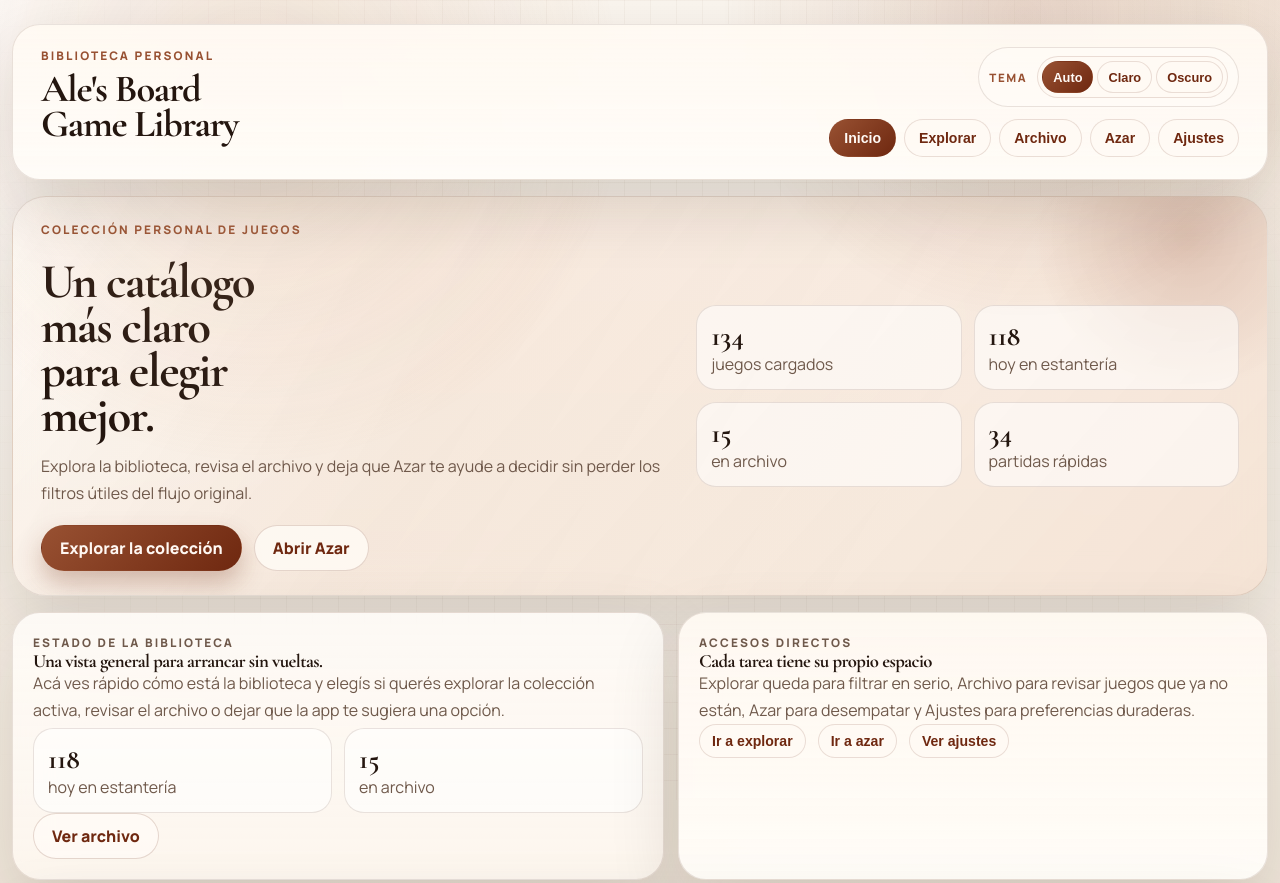
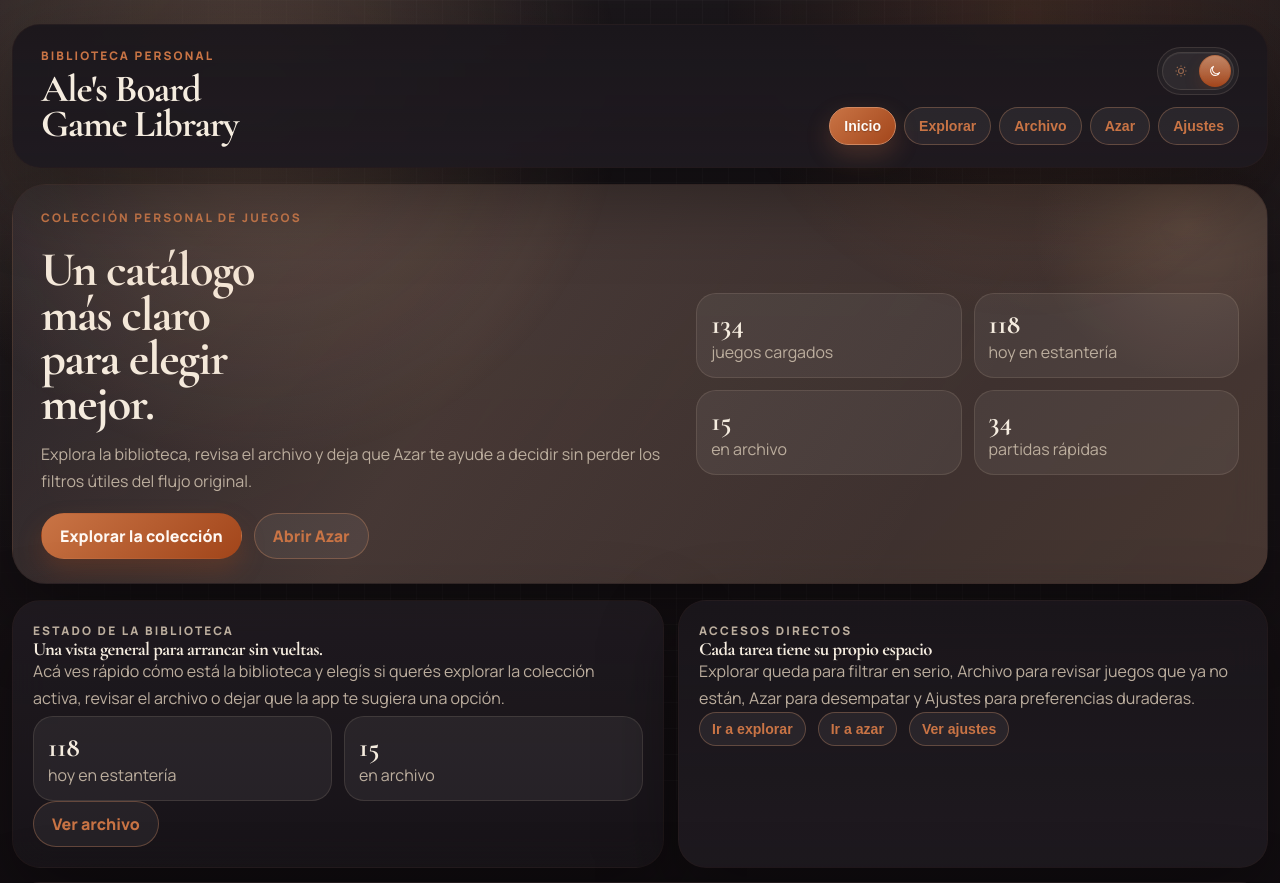
Before and after one commit to alebarsotti/boardgame-library, a website: page index.html in a window 1280 px wide. Shown: the top 883 px of the page. Drawn offline with nearby package versions, Linux system fonts and the light colour scheme.

Commit message:
Simplify theme switch to compact light-dark toggle

```diff
--- a/app.js
+++ b/app.js
@@ -6,8 +6,7 @@ const RANDOM_HISTORY_LIMIT = 5;
 const RANDOM_REVEAL_MIN_MS = 900;
 const RANDOM_REVEAL_MAX_MS = 1400;
 const RECENT_ACQUISITION_WINDOW_MONTHS = 12;
-const THEME_KEYS = ["auto", "light", "dark"];
-const systemThemeMediaQuery = window.matchMedia("(prefers-color-scheme: dark)");
+const THEME_KEYS = ["light", "dark"];
 
 const PAGE_KEYS = ["home", "browse", "archive", "random", "settings"];
 let masonryLayoutFrame = 0;
@@ -22,7 +21,6 @@ const translations = {
     navRandom: "Azar",
     navSettings: "Ajustes",
     themeLabel: "Tema",
-    themeAuto: "Auto",
     themeLight: "Claro",
     themeDark: "Oscuro",
     heroEyebrow: "Colección personal de juegos",
@@ -195,7 +193,7 @@ const translations = {
     settingsBody: "Tema e idioma viven acá para que el resto de la biblioteca quede libre para elegir juegos.",
     settingsThemeEyebrow: "Tema",
     settingsThemeTitle: "Tema de la biblioteca",
-    settingsThemeBody: "Seguí el sistema o fijá modo claro u oscuro.",
+    settingsThemeBody: "Elegí entre modo claro y oscuro para toda la biblioteca.",
     settingsLanguageEyebrow: "Idioma",
     settingsLanguageTitle: "Idioma de interfaz",
     settingsLanguageBody: "Cambia navegación, encabezados y contenido visible.",
@@ -214,7 +212,6 @@ const translations = {
     navRandom: "Random",
     navSettings: "Settings",
     themeLabel: "Theme",
-    themeAuto: "Auto",
     themeLight: "Light",
     themeDark: "Dark",
     heroEyebrow: "Personal board game collection",
@@ -382,7 +379,7 @@ const translations = {
     settingsBody: "Theme and language live here so the rest of the library can stay focused on choosing games.",
     settingsThemeEyebrow: "Theme",
     settingsThemeTitle: "Library theme",
-    settingsThemeBody: "Follow the system or pin light or dark mode.",
+    settingsThemeBody: "Choose between light and dark mode for the whole library.",
     settingsLanguageEyebrow: "Language",
     settingsLanguageTitle: "Interface language",
     settingsLanguageBody: "Updates navigation, headings, and visible content.",
@@ -465,7 +462,6 @@ document.addEventListener("DOMContentLoaded", init);
 async function init() {
   cacheElements();
   loadPreferences();
-  bindThemeMediaQuery();
   applyThemePreference();
   bindEvents();
   applyTranslations();
@@ -527,7 +523,7 @@ function loadPreferences() {
   state.language = state.preferences.language || "es";
   state.filters.view = state.preferences.view || "grid";
   state.activePage = state.preferences.activePage || "home";
-  state.preferences.theme = THEME_KEYS.includes(state.preferences.theme) ? state.preferences.theme : "auto";
+  state.preferences.theme = THEME_KEYS.includes(state.preferences.theme) ? state.preferences.theme : "dark";
   state.lastWorkspacePage = state.activePage === "archive" ? "archive" : "browse";
 
   try {
@@ -560,22 +556,6 @@ function bindEvents() {
   window.addEventListener("resize", scheduleMasonryLayout);
 }
 
-function bindThemeMediaQuery() {
-  if (typeof systemThemeMediaQuery.addEventListener === "function") {
-    systemThemeMediaQuery.addEventListener("change", handleSystemThemeChange);
-    return;
-  }
-  if (typeof systemThemeMediaQuery.addListener === "function") {
-    systemThemeMediaQuery.addListener(handleSystemThemeChange);
-  }
-}
-
-function handleSystemThemeChange() {
-  if (state.preferences.theme !== "auto") return;
-  applyThemePreference();
-  syncScoreBadges();
-}
-
 function ensureValidActivePage() {
   if (!PAGE_KEYS.includes(state.activePage)) {
     state.activePage = "home";
@@ -612,17 +592,13 @@ function setTheme(theme) {
 }
 
 function getEffectiveTheme() {
-  if (state.preferences.theme === "light" || state.preferences.theme === "dark") {
-    return state.preferences.theme;
-  }
-  return systemThemeMediaQuery.matches ? "dark" : "light";
+  return state.preferences.theme === "light" ? "light" : "dark";
 }
 
 function applyThemePreference() {
-  const preference = THEME_KEYS.includes(state.preferences.theme) ? state.preferences.theme : "auto";
-  const effectiveTheme = preference === "auto" ? getEffectiveTheme() : preference;
+  const effectiveTheme = getEffectiveTheme();
   document.body.dataset.theme = effectiveTheme;
-  document.body.dataset.themePreference = preference;
+  document.body.dataset.themePreference = effectiveTheme;
   document.documentElement.style.colorScheme = effectiveTheme;
 }
 
@@ -731,22 +707,62 @@ function renderLanguageSegment() {
 function renderThemeSegments() {
   const copy = translations[state.language];
   const options = [
-    ["auto", copy.themeAuto],
     ["light", copy.themeLight],
     ["dark", copy.themeDark]
   ];
   [elements.themeSegmentHeader, elements.themeSegmentSettings].forEach((container) => {
     if (!container) return;
-    container.innerHTML = options
-      .map(
-        ([value, label]) =>
-          `<button class="segment-button ${state.preferences.theme === value ? "is-active" : ""}" data-theme="${value}" type="button">${escapeHtml(label)}</button>`
-      )
-      .join("");
+    const activeIndex = Math.max(0, options.findIndex(([value]) => value === state.preferences.theme));
+    if (!container.querySelector(".theme-toggle__track")) {
+      container.innerHTML = `
+        <div class="theme-toggle__track" data-theme-active="${escapeAttribute(String(activeIndex))}">
+          <span class="theme-toggle__thumb" aria-hidden="true"></span>
+          ${options
+            .map(([value, label]) => {
+              const icon = value === "light" ? themeIconSun() : themeIconMoon();
+              const isActive = state.preferences.theme === value;
+              return `
+                <button
+                  class="theme-toggle__button ${isActive ? "is-active" : ""}"
+                  data-theme="${escapeAttribute(value)}"
+                  type="button"
+                  aria-pressed="${isActive ? "true" : "false"}"
+                  aria-label="${escapeAttribute(label)}"
+                  title="${escapeAttribute(label)}"
+                >
+                  ${icon}
+                </button>
+              `;
+            })
+            .join("")}
+        </div>
+      `;
+      container.querySelectorAll("[data-theme]").forEach((button) => {
+        button.addEventListener("click", () => setTheme(button.dataset.theme));
+      });
+    }
+    const track = container.querySelector(".theme-toggle__track");
+    if (track) {
+      track.dataset.themeActive = String(activeIndex);
+    }
     container.querySelectorAll("[data-theme]").forEach((button) => {
-      button.addEventListener("click", () => setTheme(button.dataset.theme));
+      const value = button.dataset.theme;
+      const label = options.find(([option]) => option === value)?.[1] || value;
+      const isActive = state.preferences.theme === value;
+      button.classList.toggle("is-active", isActive);
+      button.setAttribute("aria-pressed", isActive ? "true" : "false");
+      button.setAttribute("aria-label", label);
+      button.setAttribute("title", label);
     });
   });
+}
+
+function themeIconSun() {
+  return '<svg viewBox="0 0 24 24" fill="none" stroke="currentColor" stroke-width="1.9" aria-hidden="true"><circle cx="12" cy="12" r="4.2"/><path d="M12 2.5v2.4M12 19.1v2.4M4.9 4.9l1.7 1.7M17.4 17.4l1.7 1.7M2.5 12h2.4M19.1 12h2.4M4.9 19.1l1.7-1.7M17.4 6.6l1.7-1.7"/></svg>';
+}
+
+function themeIconMoon() {
+  return '<svg viewBox="0 0 24 24" fill="none" stroke="currentColor" stroke-width="1.9" aria-hidden="true"><path d="M20 14.2A8 8 0 1 1 9.8 4a6.6 6.6 0 0 0 10.2 10.2Z"/></svg>';
 }
 
 function getFilterControlDefinitions() {
--- a/index.html
+++ b/index.html
@@ -25,8 +25,7 @@
         </div>
         <div class="topbar__controls">
           <div class="theme-switch theme-switch--topbar">
-            <span class="theme-switch__label" data-i18n="themeLabel"></span>
-            <div class="segmented-control segmented-control--compact" id="theme-segment-header" aria-label="Theme"></div>
+            <div class="theme-toggle" id="theme-segment-header" aria-label="Theme"></div>
           </div>
           <nav class="page-nav" id="page-nav" aria-label="Primary"></nav>
         </div>
@@ -243,7 +242,7 @@
               <p class="eyebrow" data-i18n="settingsThemeEyebrow"></p>
               <h3 data-i18n="settingsThemeTitle"></h3>
               <p data-i18n="settingsThemeBody"></p>
-              <div class="segmented-control" id="theme-segment-settings" aria-label="Theme"></div>
+              <div class="theme-toggle theme-toggle--settings" id="theme-segment-settings" aria-label="Theme"></div>
             </article>
             <article class="info-card">
               <p class="eyebrow" data-i18n="settingsLanguageEyebrow"></p>
--- a/styles.css
+++ b/styles.css
@@ -221,8 +221,8 @@ body::after {
 .theme-switch {
   display: inline-flex;
   align-items: center;
-  gap: 10px;
-  padding: 8px 10px;
+  gap: 0;
+  padding: 4px;
   border-radius: 999px;
   background: var(--surface-muted);
   border: 1px solid var(--line);
@@ -234,6 +234,95 @@ body::after {
   letter-spacing: 0.14em;
   text-transform: uppercase;
   color: var(--accent);
+}
+
+.theme-toggle {
+  display: inline-flex;
+}
+
+.theme-toggle__track {
+  --toggle-offset: 0;
+  position: relative;
+  display: grid;
+  grid-template-columns: repeat(2, 32px);
+  align-items: center;
+  gap: 2px;
+  padding: 2px;
+  border-radius: 999px;
+  border: 1px solid color-mix(in srgb, var(--chip-border) 88%, transparent);
+  background: color-mix(in srgb, var(--chip-bg) 94%, var(--surface-strong) 6%);
+  box-shadow: inset 0 1px 0 rgba(255, 255, 255, 0.05);
+  overflow: hidden;
+}
+
+.theme-toggle__track[data-theme-active="1"] {
+  --toggle-offset: 34px;
+}
+
+.theme-toggle__thumb {
+  position: absolute;
+  top: 2px;
+  left: 2px;
+  width: 32px;
+  height: 32px;
+  border-radius: 999px;
+  background: linear-gradient(180deg, color-mix(in srgb, var(--accent) 84%, rgba(255, 255, 255, 0.2)), var(--accent-strong));
+  box-shadow: 0 7px 16px color-mix(in srgb, var(--accent-strong) 18%, transparent);
+  transform: translate3d(var(--toggle-offset), 0, 0);
+  transition:
+    transform 420ms cubic-bezier(0.2, 0.92, 0.24, 1),
+    box-shadow 260ms ease,
+    background 260ms ease;
+}
+
+.theme-toggle__thumb::after {
+  content: "";
+  position: absolute;
+  inset: 1px;
+  border-radius: inherit;
+  background: linear-gradient(180deg, rgba(255, 255, 255, 0.22), rgba(255, 255, 255, 0));
+  opacity: 0.75;
+}
+
+.theme-toggle__button {
+  position: relative;
+  z-index: 1;
+  display: inline-flex;
+  align-items: center;
+  justify-content: center;
+  width: 32px;
+  height: 32px;
+  padding: 0;
+  border: 0;
+  border-radius: 999px;
+  background: transparent;
+  color: color-mix(in srgb, var(--accent) 74%, var(--muted));
+  cursor: pointer;
+  transition:
+    color 200ms ease,
+    transform 220ms ease,
+    opacity 200ms ease;
+}
+
+.theme-toggle__button svg {
+  width: 14px;
+  height: 14px;
+}
+
+.theme-toggle__button:hover {
+  transform: translateY(-1px) scale(1.02);
+}
+
+.theme-toggle__button.is-active {
+  color: #fffaf6;
+}
+
+.theme-toggle__button:not(.is-active) {
+  opacity: 0.72;
+}
+
+body[data-theme="dark"] .theme-toggle__track {
+  background: color-mix(in srgb, var(--chip-bg) 84%, var(--surface-strong) 16%);
 }
 
 .brand-title,
@@ -1456,6 +1545,9 @@ body[data-theme="dark"] .site-footer a {
   .theme-switch {
     justify-content: space-between;
   }
+  .theme-toggle {
+    justify-content: flex-end;
+  }
 
   .hero__stats {
     grid-template-columns: repeat(2, minmax(140px, 1fr));
@@ -1495,6 +1587,17 @@ body[data-theme="dark"] .site-footer a {
     width: 100%;
     justify-content: space-between;
   }
+  .theme-toggle__track {
+    grid-template-columns: repeat(2, 30px);
+  }
+  .theme-toggle__thumb,
+  .theme-toggle__button {
+    width: 30px;
+    height: 30px;
+  }
+  .theme-toggle__track[data-theme-active="1"] {
+    --toggle-offset: 32px;
+  }
   .filters.is-open { position: fixed; inset: 10px; z-index: 50; display: block; overflow: auto; background: var(--surface-strong); max-height: none; }
   .collection-grid {
     grid-template-columns: 1fr;
@@ -1505,7 +1608,7 @@ body[data-theme="dark"] .site-footer a {
   .segmented-control,
   .page-nav { width: 100%; justify-content: center; }
   .theme-switch {
-    padding: 6px 8px;
+    padding: 3px;
   }
   .theme-switch__label,
   .eyebrow,
```
